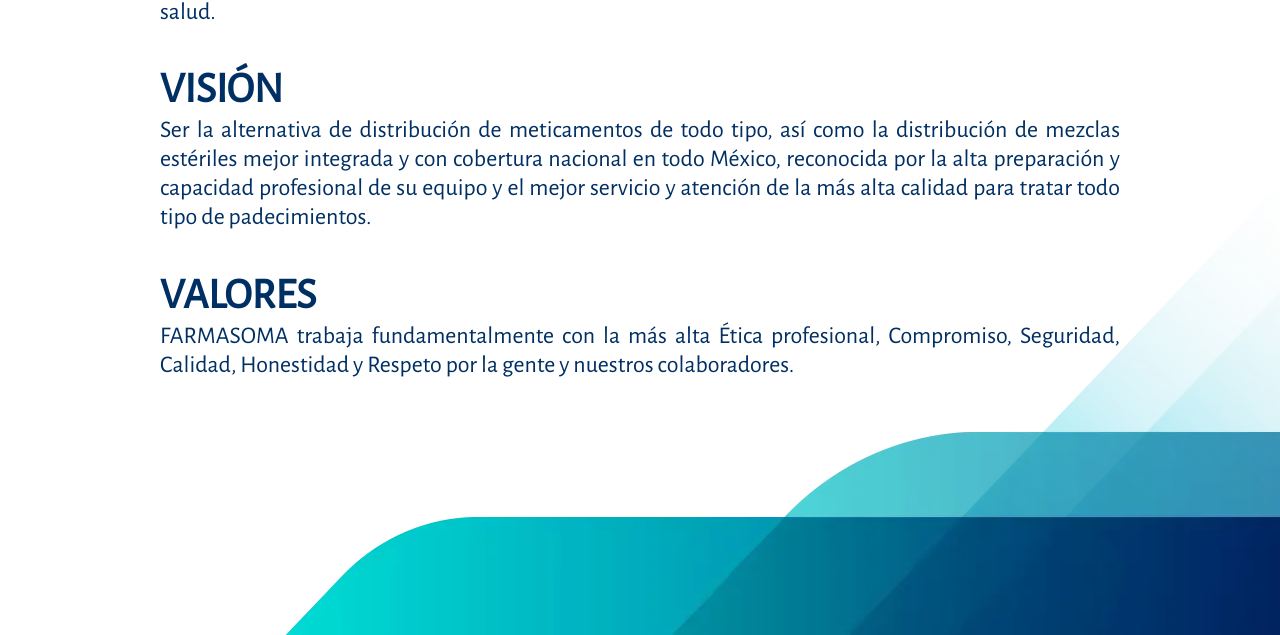
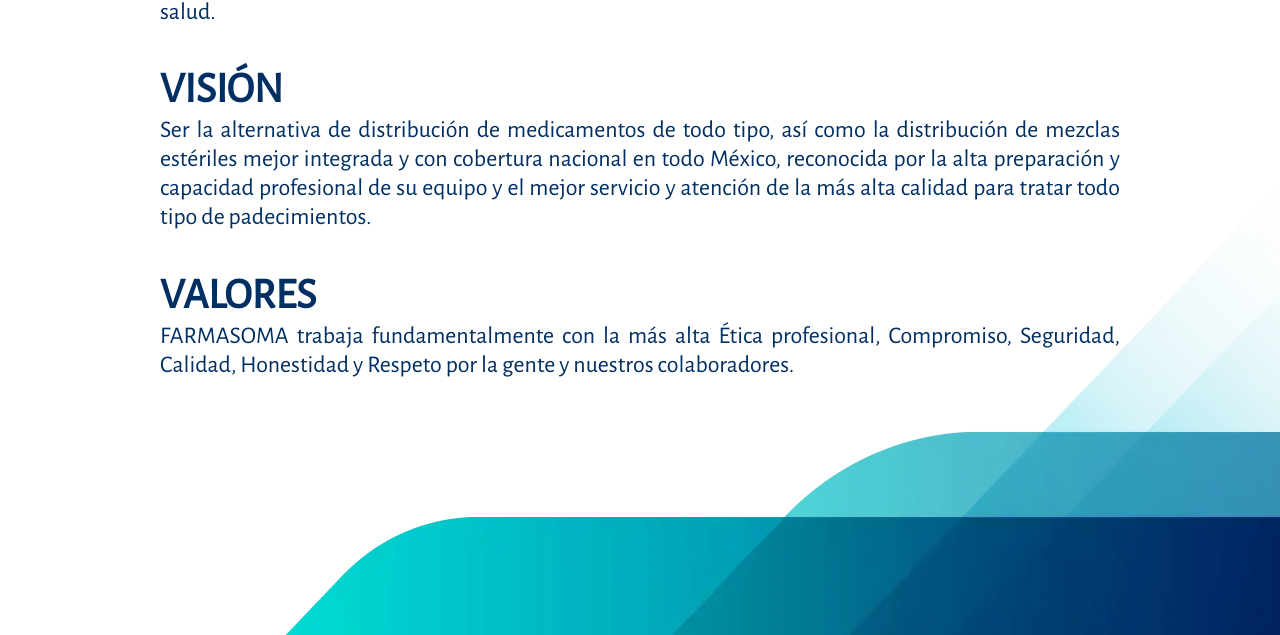
Before and after one commit to AngelJostar/Farmasoma, a PHP site: page /propositos in a window 1280 px wide. Shown: the part 959-1594 px from the top of the page. Run offline with PHP 8.4, Linux system fonts and the light colour scheme; some libraries are stand-ins or nearby versions.

Commit message:
commit all

```diff
--- a/propositos.php
+++ b/propositos.php
@@ -30,7 +30,7 @@
         </div>
         <div class="pad-top-2rem">
             <h2 class="font-upper">Visión</h2>
-            <p>Ser la alternativa de distribución de meticamentos de todo tipo, así como la distribución de mezclas estériles mejor integrada y con cobertura nacional en todo México, reconocida por la alta preparación y capacidad profesional de su equipo y el mejor servicio y atención de la más alta calidad para tratar todo tipo de padecimientos.</p>
+            <p>Ser la alternativa de distribución de medicamentos de todo tipo, así como la distribución de mezclas estériles mejor integrada y con cobertura nacional en todo México, reconocida por la alta preparación y capacidad profesional de su equipo y el mejor servicio y atención de la más alta calidad para tratar todo tipo de padecimientos.</p>
         </div>
         <div class="pad-top-2rem">
             <h2 class="font-upper">Valores</h2>
```
Also changed, not shown: img/banner-contacto.webp, img/capsulas-colores-cuadrado.webp (deleted), img/capsulas-colores.webp (deleted), img/capsulas-farmasoma-cuadrado.webp (deleted), img/capsulas-farmasoma.webp, img/coronavirus-1.webp, img/coronavirus-ampolleta-.webp, img/hand-holding-glowing-plus-sign.webp, img/pastillas-blancas-cuadrado.webp (deleted), img/pastillas-blancas.webp (deleted), img/pastillas-farmasoma.webp (deleted), img/portada-inicio.webp.
